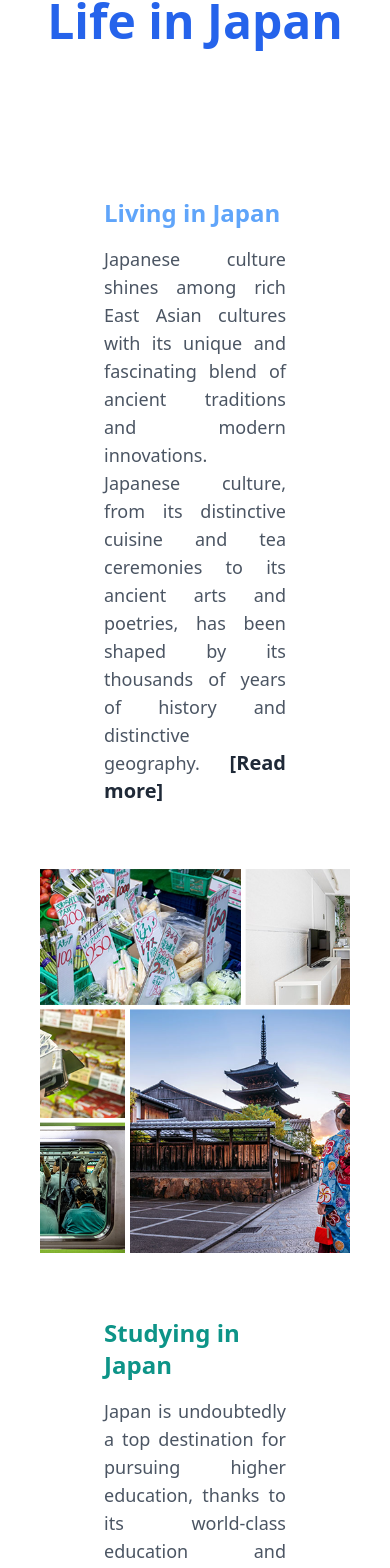
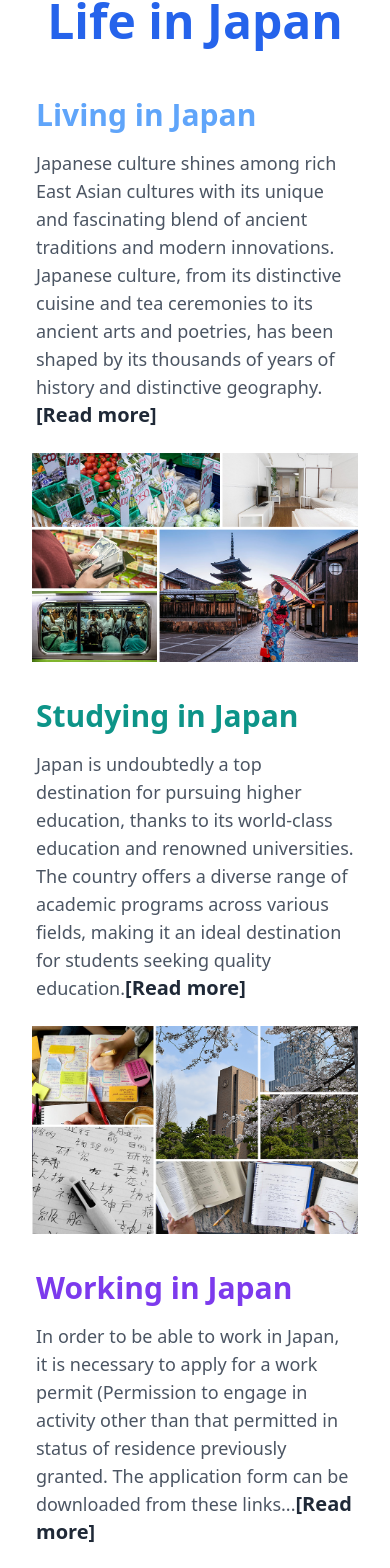
Before and after one commit to csaj-tech/csaj-khmer, a Next.js app: page /tips in a window 390 px wide. Shown: the part 251-1819 px from the top of the page. Built offline with nearby package versions, Linux system fonts and the light colour scheme; no server answers.

Commit message:
Updated tips.js

```diff
--- a/pages/tips.js
+++ b/pages/tips.js
@@ -28,19 +28,19 @@ export default function Tips() {
   return (
     <Layout title="CSAJ-Tips">
       <section className="w-full py-10 bg-white font-sans">
-        <h1 className="text-5xl md:text-6xl lg:text-6xl font-bold mb-6 relative text-center text-blue-600">
+        <h1 className="text-5xl mb-12 md:text-6xl lg:text-6xl font-bold md:mb-6 relative text-center text-blue-600">
           Life in Japan
         </h1>
-        <div className="px-10 mx-auto max-w-7xl py-16">
+        <div className="px-8 mx-auto max-w-7xl md:px-10 md:py-16">
           <div className="grid overflow-hidden lg:rounded-xl">
             <div className="grid items-center lg:grid-cols-2">
-              <div className="flex flex-col items-start justify-center h-full py-16 pl-16 pr-16 space-y-4 bg-white lg:pr-20 lg:py-0">
-                <h3 className="text-2xl font-semibold sm:text-4xl text-blue-400">
+              <div className="flex flex-col items-start justify-center h-full p-1 md:py-16 md:pl-16 md:pr-16 space-y-4 bg-white lg:pr-20 lg:py-0">
+                <h3 className="text-3xl font-semibold sm:text-4xl text-blue-400">
                   <a href="/tips/living"> Living in Japan</a>
                 </h3>
-                <p className="text-lg text-gray-600 text-justify">
-                Japanese culture shines among rich East Asian cultures with its unique and fascinating blend of ancient traditions and modern innovations.
-                Japanese culture, from its distinctive cuisine and tea ceremonies to its ancient arts and poetries, has been shaped by its thousands of years of history and distinctive geography.
+                <p className="text-lg text-gray-600 text-left md:text-justify pb-5 md:pb-0">
+                  Japanese culture shines among rich East Asian cultures with its unique and fascinating blend of ancient traditions and modern innovations.
+                  Japanese culture, from its distinctive cuisine and tea ceremonies to its ancient arts and poetries, has been shaped by its thousands of years of history and distinctive geography.
                   <a
                     className="text-xl font-sans text-gray-800 font-bold"
                     href="/tips/living"
@@ -50,28 +50,28 @@ export default function Tips() {
                   </a>
                 </p>
               </div>
-              <div className="overflow-hidden bg-gray-100 h-96">
+              <div className="overflow-hidden bg-gray-100 md:h-96">
                 <img
                   src="/images/columns/LIVING_IN_JAPAN.png"
-                  className="object-cover w-full h-full"
+                  className="object-contain md:object-cover w-full h-full"
                   alt=""
                 />
               </div>
             </div>
 
             <div className="grid items-center lg:grid-cols-2">
-              <div className="order-last overflow-hidden bg-gray-100 h-96 lg:order-first">
+              <div className="order-last overflow-hidden bg-gray-100 md:h-96 lg:order-first">
                 <img
                   src="/images/columns/STUDYING_IN_JAPAN.png"
-                  className="object-cover w-full h-full"
+                  className="object-contain md:object-cover w-full h-full"
                   alt=""
                 />
               </div>
-              <div className="flex flex-col items-start justify-center h-full py-16 pl-16 pr-16 space-y-4 bg-white lg:pr-20 lg:py-0">
-                <h3 className="text-2xl font-semibold sm:text-4xl text-teal-600">
+              <div className="flex flex-col items-start justify-center h-full mt-8 md:mt-0 p-1 md:py-16 md:pl-16 md:pr-16 space-y-4 bg-white lg:pr-20 lg:py-0">
+                <h3 className="text-3xl font-semibold sm:text-4xl text-teal-600">
                   <a href="/tips/studying"> Studying in Japan</a>
                 </h3>
-                <p className="text-lg text-left text-gray-600 text-justify">
+                <p className="text-lg text-left text-gray-600 md:text-justify pb-5 md:pb-0">
                   Japan is undoubtedly a top destination for pursuing higher education, thanks to its world-class education and renowned universities.
                   The country offers a diverse range of academic programs across various fields, making it an ideal destination for students seeking quality education.
                   <a
@@ -85,14 +85,14 @@ export default function Tips() {
             </div>
 
             <div className="grid items-center lg:grid-cols-2">
-              <div className="flex flex-col items-start justify-center h-full py-16 pl-16 pr-16 space-y-4 bg-white lg:pr-20 lg:py-0 tails-relative">
-                <h3 className="text-2xl font-semibold sm:text-4xl text-violet-600">
+              <div className="flex flex-col items-start justify-center h-full mt-8 md:mt-0 p-1 md:py-16 md:pl-16 md:pr-16 space-y-4 bg-white lg:pr-20 lg:py-0 tails-relative">
+                <h3 className="text-3xl font-semibold sm:text-4xl text-violet-600">
                   <a href="/tips/working"> Working in Japan</a>
                 </h3>
-                <p className="text-lg text-gray-600">
-                    In order to be able to work in Japan, it is necessary to apply for a work permit
-                    (Permission to engage in activity other than that permitted in status of residence previously granted.
-                    The application form can be downloaded from these links...
+                <p className="text-lg text-left text-gray-600 md:text-justify pb-5 md:pb-0">
+                  In order to be able to work in Japan, it is necessary to apply for a work permit
+                  (Permission to engage in activity other than that permitted in status of residence previously granted.
+                  The application form can be downloaded from these links...
                   <a
                     className="text-xl font-sans text-gray-800 font-bold"
                     href="/tips/working"
@@ -101,10 +101,10 @@ export default function Tips() {
                   </a>
                 </p>
               </div>
-              <div className="bg-gray-100 h-96">
+              <div className="bg-gray-100 md:h-96">
                 <img
                   src="/images/columns/WORKING_IN_JAPAN.png"
-                  className="object-cover w-full h-full"
+                  className="object-contain md:object-cover w-full h-full"
                   alt=""
                 />
               </div>
@@ -119,7 +119,7 @@ export default function Tips() {
           </div>
         ) : (
           <div className="  px-8 py-6 mx-auto lg:max-w-screen-xl sm:max-w-xl md:max-w-full sm:px-12 md:px-16 lg:py-20 sm:py-16">
-            <h1 className="mb-3 text-5xl font-bold leading-tight text-center md:text-5xl font-sans text-red-600 py-2">
+            <h1 className="mb-3 text-4xl font-bold leading-tight text-center md:text-5xl font-sans text-red-600 py-5 md:py-2">
               <a href="/columns">More From Us</a>
             </h1>
             <div className=" grid gap-x-8 gap-y-6 sm:gap-y-16 md:grid-cols-2 lg:grid-cols-3">
```
